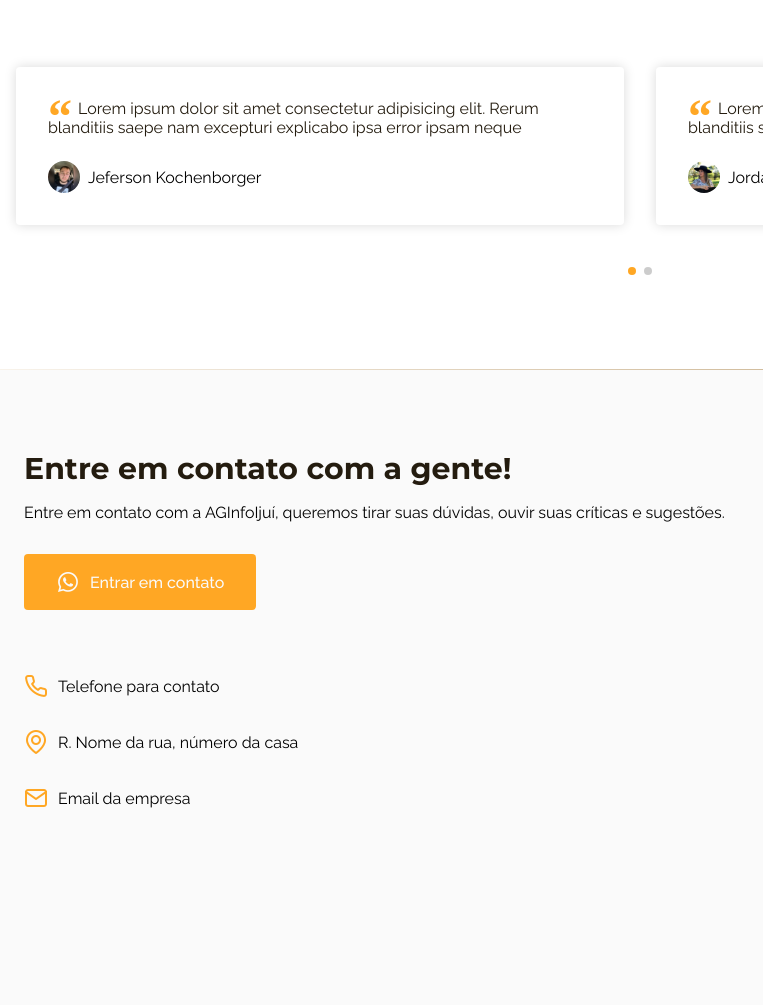
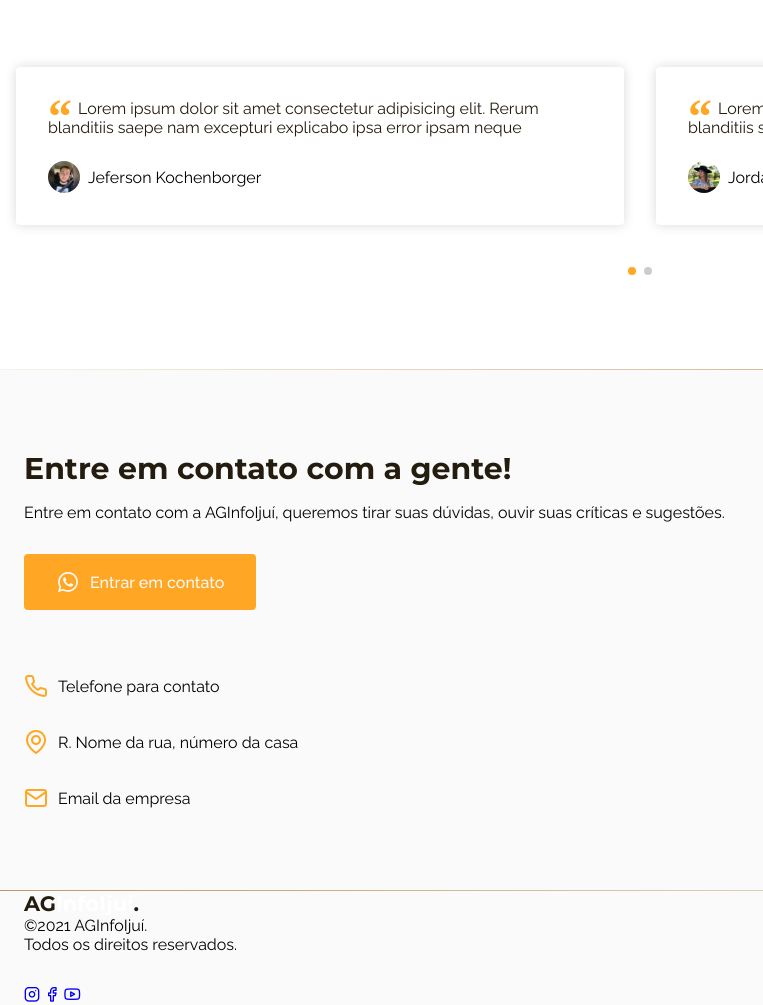
Before and after one commit to joaohenrik03/aginfoijui, a plain HTML site: page index.html in a window 1280 px wide. Shown: the part 4180-5185 px from the top of the page, without its empty margins (0-763 px from the left). Before the commit the page ends 5070 px from the top, so only its background shows below. Drawn offline with nearby package versions, Linux system fonts and the light colour scheme; files whose address does not match are found by name.

Commit message:
Update index.html

```diff
--- a/index.html
+++ b/index.html
@@ -302,6 +302,35 @@
         </div>
       </section>
       <!-- /Contact -->
+
+      <!-- Divider -->
+      <div class="divider-1"></div>
+      <!-- /Divider -->
+
+      <footer>
+        <div class="container grid">
+          <div class="brand">
+            <a class="logo" href="#home">AG<span style="color: white;">InfoIjuí</span>.</a>
+            <p>
+              ©2021 AGInfoIjuí.
+            </p>
+            <p>
+              Todos os direitos reservados.
+            </p>
+          </div>
+          <div class="social">
+            <a href="https://www.instagram.com/aginfoijui/" target="_blank">
+              <i class="icon-instagram"></i>
+            </a>
+            <a href="https://www.facebook.com/gutovongrafen" target="_blank">
+              <i class="icon-facebook"></i>
+            </a>
+            <a href="https://www.youtube.com/" target="_blank">
+              <i class="icon-youtube"></i>
+            </a>
+          </div>
+        </div>
+      </footer>
     </main>
 
     <!-- Swiper JS -->
```
